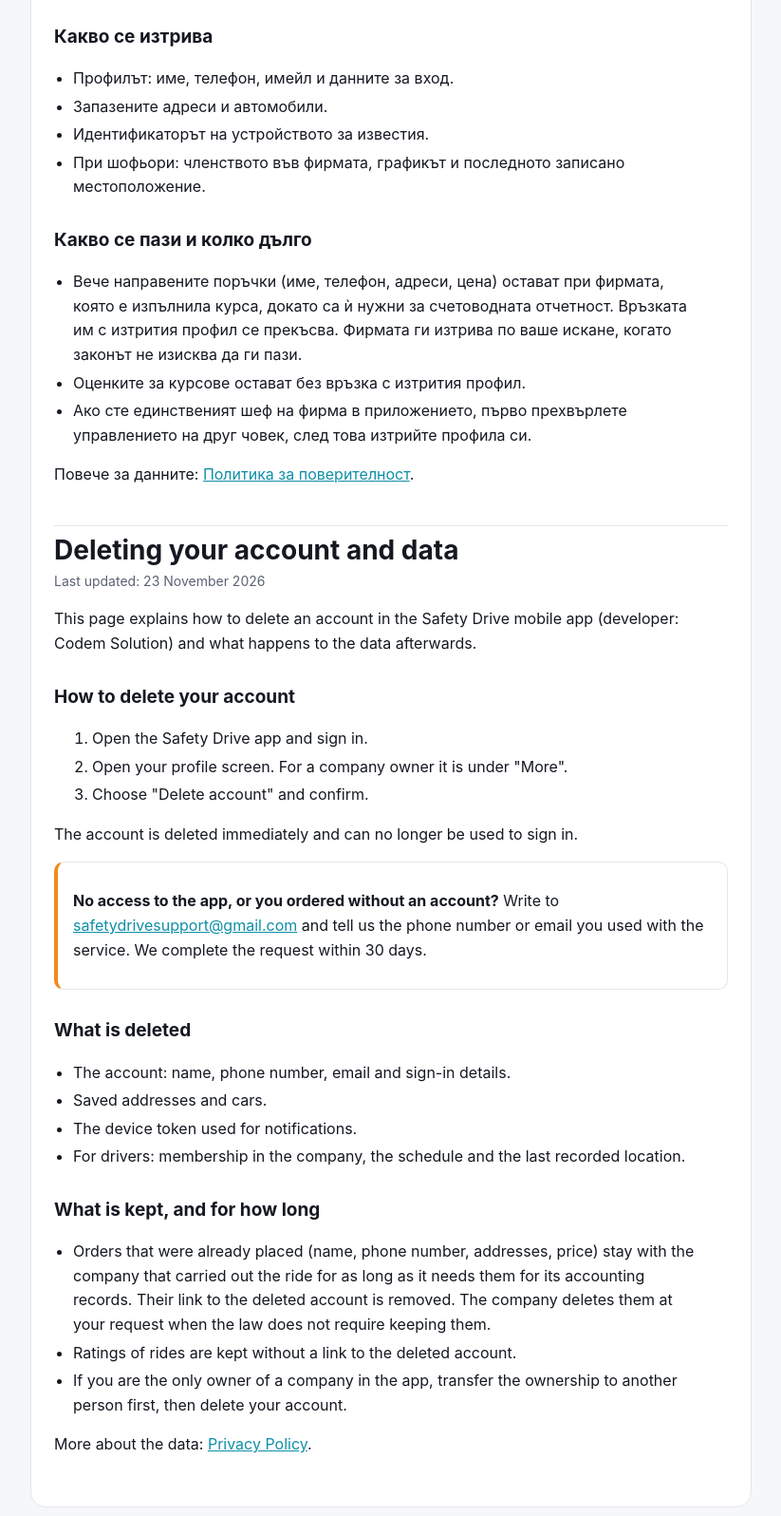
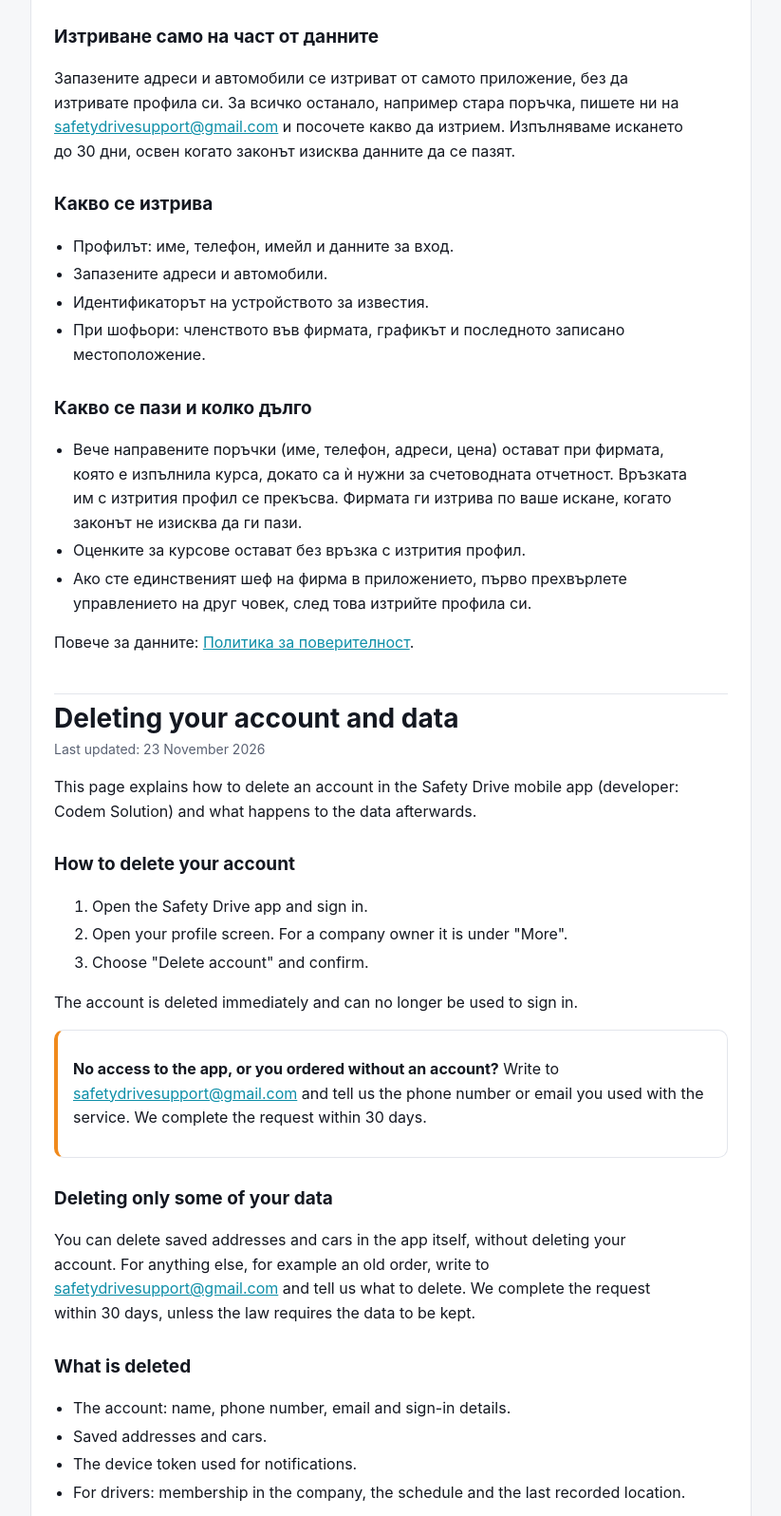
Before and after one commit to MonyoMonev/safetydrive-legal, a plain HTML site: page delete-account/index.html in a window 1280 px wide. Shown: the part 620-2216 px from the top of the page at 95% size, without its empty margins (228-1051 px from the left). Drawn offline with Linux system fonts and the light colour scheme.

Commit message:
Страницата за изтриване: как се изтрива само част от данните
Co-Authored-By: Claude Fable 5.2 <noreply@anthropic.com>

```diff
--- a/delete-account/index.html
+++ b/delete-account/index.html
@@ -29,6 +29,9 @@
     <div class="box">
       <p><strong>Нямате достъп до приложението или сте поръчвали без регистрация?</strong> Пишете ни на <a href="mailto:safetydrivesupport@gmail.com?subject=Изтриване%20на%20данни%20Safety%20Drive">safetydrivesupport@gmail.com</a> и посочете телефонния номер или имейла, с който сте ползвали услугата. Изпълняваме искането до 30 дни.</p>
     </div>
+
+    <h2>Изтриване само на част от данните</h2>
+    <p>Запазените адреси и автомобили се изтриват от самото приложение, без да изтривате профила си. За всичко останало, например стара поръчка, пишете ни на <a href="mailto:safetydrivesupport@gmail.com?subject=Изтриване%20на%20данни%20Safety%20Drive">safetydrivesupport@gmail.com</a> и посочете какво да изтрием. Изпълняваме искането до 30 дни, освен когато законът изисква данните да се пазят.</p>
 
     <h2>Какво се изтрива</h2>
     <ul>
@@ -68,6 +71,9 @@
       <p><strong>No access to the app, or you ordered without an account?</strong> Write to <a href="mailto:safetydrivesupport@gmail.com?subject=Safety%20Drive%20data%20deletion">safetydrivesupport@gmail.com</a> and tell us the phone number or email you used with the service. We complete the request within 30 days.</p>
     </div>
 
+    <h2>Deleting only some of your data</h2>
+    <p>You can delete saved addresses and cars in the app itself, without deleting your account. For anything else, for example an old order, write to <a href="mailto:safetydrivesupport@gmail.com?subject=Safety%20Drive%20data%20deletion">safetydrivesupport@gmail.com</a> and tell us what to delete. We complete the request within 30 days, unless the law requires the data to be kept.</p>
+
     <h2>What is deleted</h2>
     <ul>
       <li>The account: name, phone number, email and sign-in details.</li>
```
